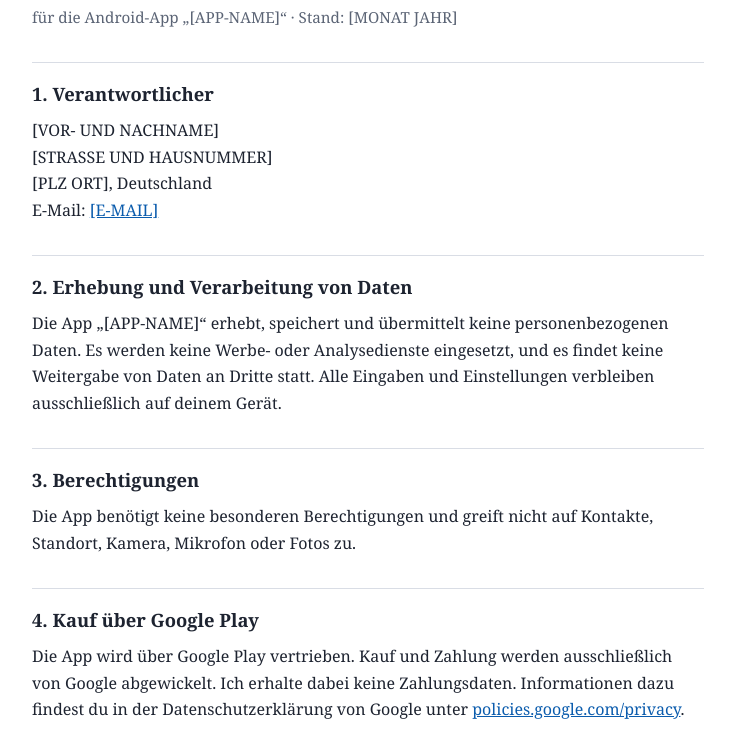
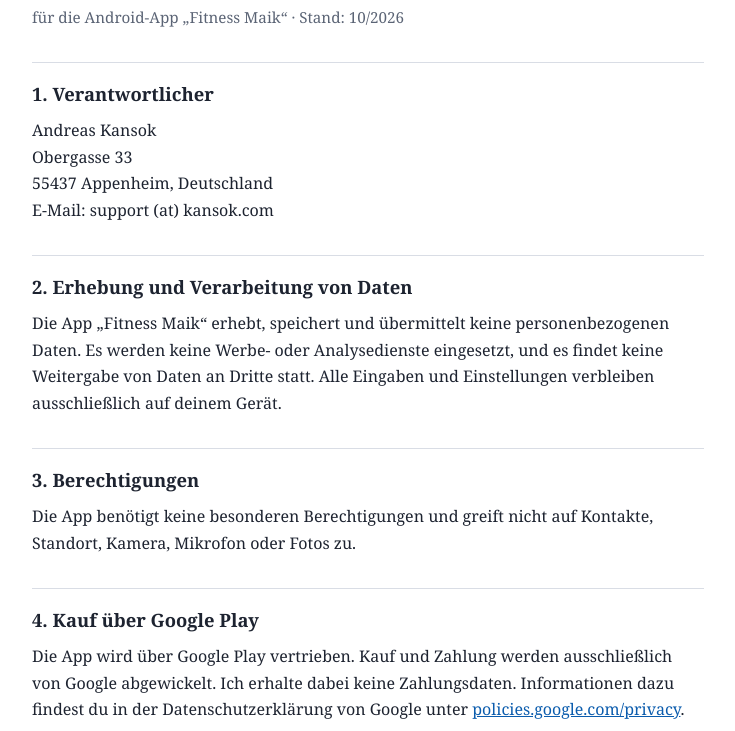
Before and after one commit to DerSocke/fitness-maik, a plain HTML site: page index.html in a window 1280 px wide. Shown: the part 69-800 px from the top of the page, without its empty margins (272-1007 px from the left). Drawn offline with Linux system fonts and the light colour scheme.

Commit message:
Add files via upload

```diff
--- a/index.html
+++ b/index.html
@@ -3,7 +3,7 @@
 <head>
 <meta charset="utf-8">
 <meta name="viewport" content="width=device-width, initial-scale=1">
-<title>Datenschutzerklärung – [APP-NAME]</title>
+<title>Datenschutzerklärung – Fitness Maik</title>
 <style>
   :root { --bg:#ffffff; --text:#1d2330; --muted:#5b6475; --line:#d9dde5; --link:#0b5cad; }
   @media (prefers-color-scheme: dark) {
@@ -22,14 +22,14 @@
 <body>
 
 <h1>Datenschutzerklärung</h1>
-<p class="stand">für die Android-App „[APP-NAME]“ · Stand: [MONAT JAHR]</p>
+<p class="stand">für die Android-App „Fitness Maik“ · Stand: 10/2026</p>
 
 <h2>1. Verantwortlicher</h2>
 <p>
-  [VOR- UND NACHNAME]<br>
-  [STRASSE UND HAUSNUMMER]<br>
-  [PLZ ORT], Deutschland<br>
-  E-Mail: <a href="mailto:[E-MAIL]">[E-MAIL]</a>
+  Andreas Kansok<br>
+  Obergasse 33<br>
+  55437 Appenheim, Deutschland<br>
+  E-Mail: support (at) kansok.com
 </p>
 
 <h2>2. Erhebung und Verarbeitung von Daten</h2>
@@ -37,7 +37,7 @@
      Falls sie Internet nutzt, Werbung zeigt, Analyse-Tools, Konten, Cloud-Speicher
      oder Berechtigungen (Kamera, Standort usw.) verwendet, muss er geändert werden. -->
 <p>
-  Die App „[APP-NAME]“ erhebt, speichert und übermittelt keine personenbezogenen Daten.
+  Die App „Fitness Maik“ erhebt, speichert und übermittelt keine personenbezogenen Daten.
   Es werden keine Werbe- oder Analysedienste eingesetzt, und es findet keine Weitergabe
   von Daten an Dritte statt. Alle Eingaben und Einstellungen verbleiben ausschließlich
   auf deinem Gerät.
@@ -72,7 +72,7 @@
 </p>
 
 <h2>7. Kontakt</h2>
-<p>Bei Fragen zum Datenschutz erreichst du mich unter <a href="mailto:[E-MAIL]">[E-MAIL]</a>.</p>
+<p>Bei Fragen zum Datenschutz erreichst du mich unter support (at) kansok.com</a>.</p>
 
 </body>
 </html>
```
